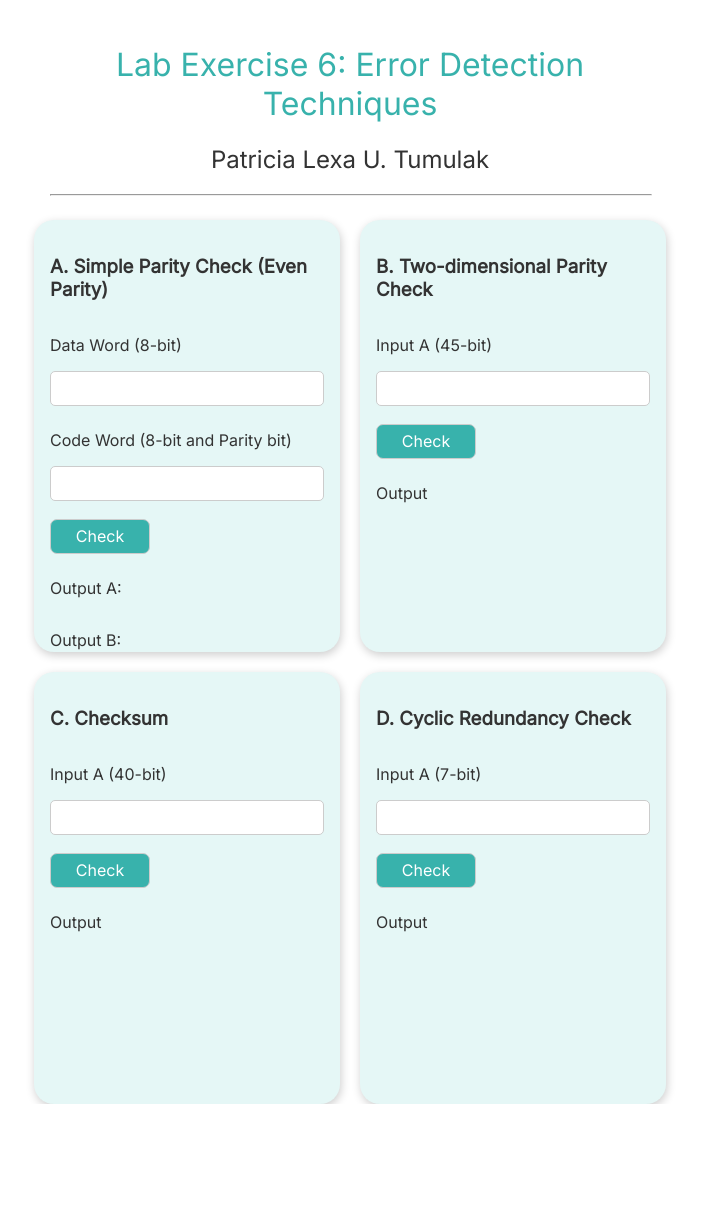
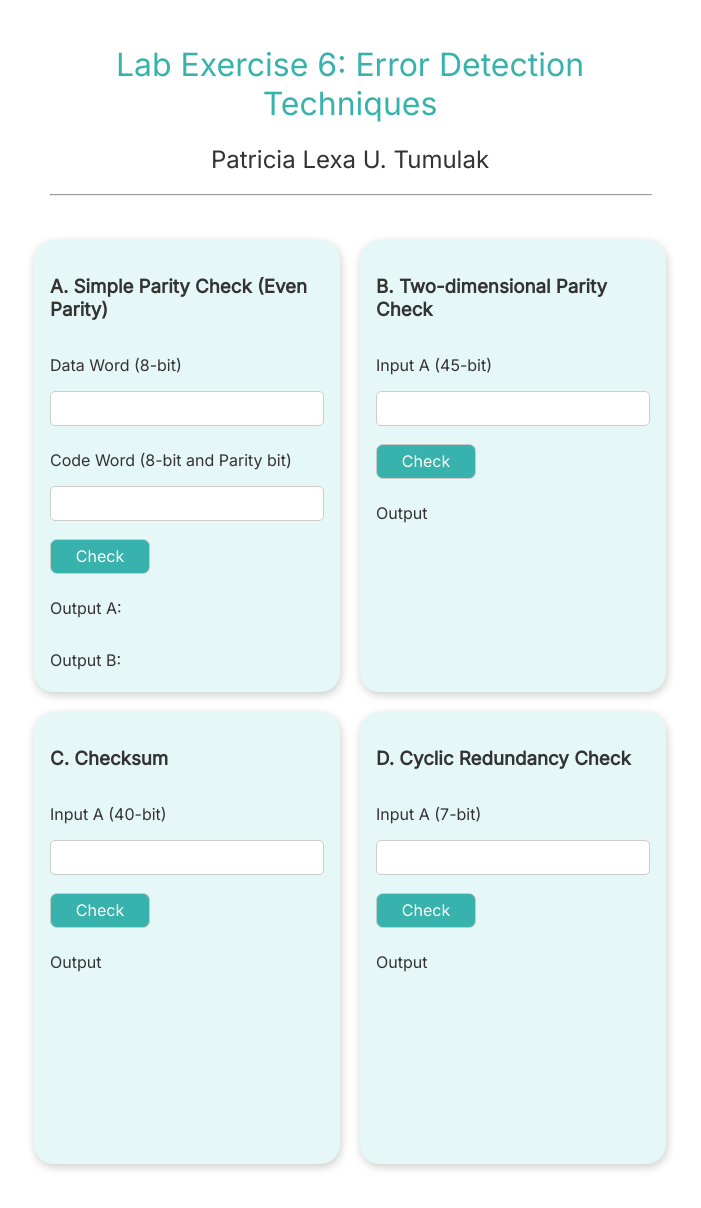
Before and after one commit to PatTumulak/cmsc137-labexer6, a Svelte app: page / in a window 1280 px wide. Shown: the top 1208 px of the page, without its empty margins (290-991 px from the left). Before the commit the page ends 1104 px from the top, so only its background shows below. Built offline with nearby package versions, Linux system fonts and the light colour scheme.

Commit message:
Added new line at the end of the file

```diff
--- a/src/App.svelte
+++ b/src/App.svelte
@@ -25,18 +25,6 @@
 </main>
 
 <style>
-	/* // COLORS
-
-	// $primary: #0000;
-	// $secondary: #444F54;
-	// $tertiary: #72838C;
-	// $yellow: #F5C023;
-	// $violet: #8B02D3;
-	// $orange: #F4A259;
-	// $pink: #ED64A6;
-	// $teal: #38B2AC;
-	// $indigo: #667EEA; */
-
 	main {
 		margin: auto;
 		width: 50%;
@@ -51,6 +39,7 @@
 		grid-template-columns: 1fr 1fr;
 		row-gap: 20px;
 		column-gap: 20px;
+		padding: 20px 0 80px 0;
 	}
 
 	h1 {
--- a/src/cards/ChecksumCard.svelte
+++ b/src/cards/ChecksumCard.svelte
@@ -22,7 +22,7 @@
 		background-color: #e5f7f6;
 		padding: 16px;
 		border-radius: 20px;
-		height: 400px;
+		height: 420px;
 		box-shadow: 1px 3px 10px rgb(0 0 0 / 0.2);
 	}
 
--- a/src/cards/CyclicCard.svelte
+++ b/src/cards/CyclicCard.svelte
@@ -22,7 +22,7 @@
 		background-color: #e5f7f6;
 		padding: 16px;
 		border-radius: 20px;
-		height: 400px;
+		height: 420px;
 		box-shadow: 1px 3px 10px rgb(0 0 0 / 0.2);
 	}
 
--- a/src/cards/SimpleParityCard.svelte
+++ b/src/cards/SimpleParityCard.svelte
@@ -96,7 +96,7 @@
 		background-color: #e5f7f6;
 		padding: 16px;
 		border-radius: 20px;
-		height: 400px;
+		height: 420px;
 		box-shadow: 1px 3px 10px rgb(0 0 0 / 0.2);
 	}
 
--- a/src/cards/TwoDimensionalCard.svelte
+++ b/src/cards/TwoDimensionalCard.svelte
@@ -22,7 +22,7 @@
 		background-color: #e5f7f6;
 		padding: 16px;
 		border-radius: 20px;
-		height: 400px;
+		height: 420px;
 		box-shadow: 1px 3px 10px rgb(0 0 0 / 0.2);
 	}
 
```
